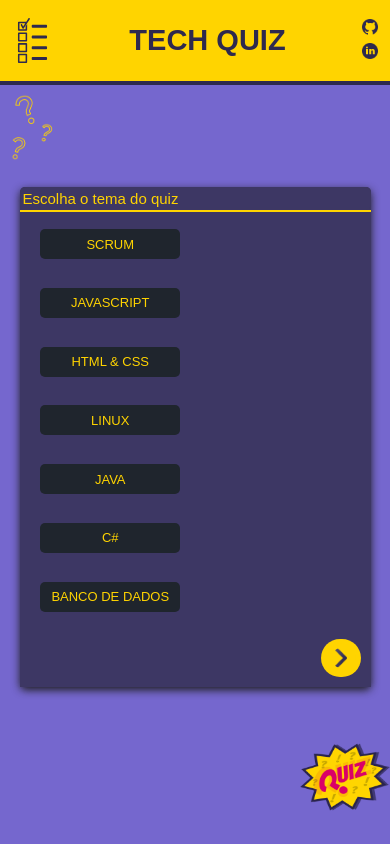
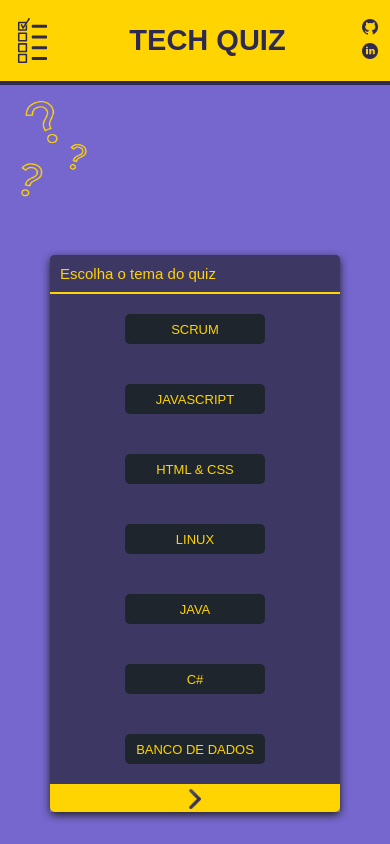
Before and after one commit to emilyjuly/tech-quiz, a Vue app: page /tema in a window 390 px wide. Shown: the top 844 px of the page. Built offline with nearby package versions, Linux system fonts and the light colour scheme; a web font is replaced by a local one.

Commit message:
Refatorado o design da página home 2, desktop e mobile.

```diff
--- a/src/pages/HomePage2.vue
+++ b/src/pages/HomePage2.vue
@@ -1,15 +1,19 @@
 <template>
     <div>
         <HeaderPage />
+        <div class="container">
+            <div class="left">
                 <img
                     src="../assets/question.png"
                     alt="question mark"
                     class="question"
                 />
+            </div>
+            <div class="mid">
                 <div class="card">
                     <p class="title">Escolha o tema do quiz</p>
                     <div class="line"></div>
-            <div class="container">
+                    <div class="options">
                         <div class="option-card">
                             <p>SCRUM</p>
                         </div>
@@ -32,6 +36,7 @@
                             <p>BANCO DE DADOS</p>
                         </div>
                     </div>
+                    <div class="line"></div>
                     <div class="button">
                         <button>
                             <img
@@ -42,8 +47,15 @@
                         </button>
                     </div>
                 </div>
-
-        <img class="baloon" src="../assets/baloon-quiz.png" alt="baloon-quiz" />
+            </div>
+            <div class="right">
+                <img
+                    class="baloon"
+                    src="../assets/baloon-quiz.png"
+                    alt="baloon-quiz"
+                />
+            </div>
+        </div>
     </div>
 </template>
 
@@ -57,45 +69,57 @@ export default {
 </script>
 
 <style scoped>
-.question {
-    width: 60px;
-    height: 80px;
+.container {
+    display: flex;
+    flex-direction: row;
+    justify-content: center;
+    width: 100%;
+    height: 100%;
 }
 
-.button {
+.left {
+    display: flex;
+    justify-content: left;
+    width: 25%;
+    height: 100%;
+}
+
+.mid {
+    display: flex;
+    justify-content: center;
+    width: 50%;
+    height: 100%;
+}
+
+.right {
     display: flex;
     justify-content: right;
+    width: 25%;
+}
+.question {
+    width: 100px;
+    height: 120px;
+}
+
+.card {
+    display: flex;
+    flex-direction: column;
+    border-radius: 5px;
+    box-shadow: #1e1e1e 0px 3px 8px;
+    width: 100%;
+    height: 100%;
+    margin: 50px;
     background-color: #3d3764;
 }
 
-button {
+.options {
     display: flex;
+    flex-direction: column;
     align-items: center;
     justify-content: center;
-    background-color: #ffd400;
-    width: 40px;
-    border-radius: 50px;
-    border: none;
-    cursor: pointer;
-    margin: 10px;
-    padding: 4px;
-}
-
-.arrow {
-    width: 30px;
-    height: 30px;
-    padding: 5px;
-    background-color: #ffd400;
-    border-radius: 50px;
-}
-
-.container {
-    display: flex;
-    flex-direction: column;
+    width: 100%;
+    height: 100%;
     background-color: #3d3764;
-    margin: 3px;
-    width: 50%;
-    height: 100%;
 }
 
 .option-card {
@@ -105,8 +129,27 @@ button {
     border-radius: 5px;
     width: 140px;
     height: 30px;
-    margin: auto;
+    margin: 20px;
     background-color: #1f252d;
+}
+
+button {
+    display: flex;
+    width: 100%;
+    background-color: #ffd400;
+    text-decoration: none;
+    cursor: pointer;
+    border: none;
+    padding: 3px;
+    justify-content: center;
+    border-radius: 0px 0px 5px 5px;
+}
+
+.arrow {
+    display: flex;
+    width: 20px;
+    height: 20px;
+    background-color: #ffd400;
 }
 
 p {
@@ -121,7 +164,7 @@ p {
     font-family: "Amiko", sans-serif;
     color: #ffd400;
     font-size: 15px;
-    padding: 3px;
+    padding: 10px;
     border-radius: 5px;
 }
 
@@ -132,21 +175,40 @@ p {
 }
 
 .baloon {
-    margin-top: 50px;
-    margin-left: 300px;
-    width: 90px;
-    height: 80px;
+    margin: 30px;
+    margin-top: 300px;
+    width: 160px;
+    height: 150px;
 }
 
-.card {
+@media screen and (max-width: 1000px) {
+    .container {
         display: flex;
         flex-direction: column;
-    border-radius: 5px;
-    box-shadow: #1e1e1e 0px 3px 8px;
-    width: 90%;
-    height: 500px;
-    margin: auto;
-    margin-top: 18px;
-    background-color: #3d3764;
+        justify-content: center;
+        align-items: center;
+        width: 100%;
+    }
+
+    .left {
+        display: flex;
+        width: 100%;
+    }
+
+    .mid {
+        display: flex;
+        width: 100%;
+    }
+
+    .right {
+        display: flex;
+        width: 100%;
+    }
+
+    .baloon {
+        margin: 10px;
+        width: 130px;
+        height: 120px;
+    }
 }
 </style>
```
Lines whose indentation alone changed are shown as unchanged.
